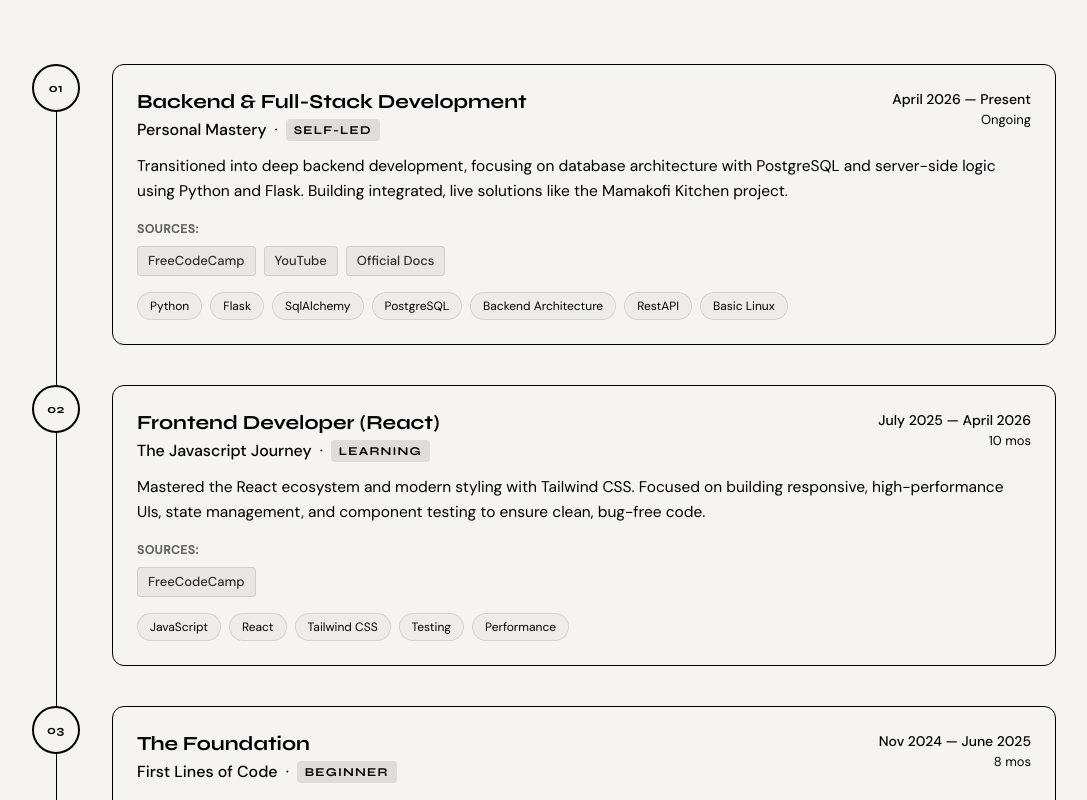
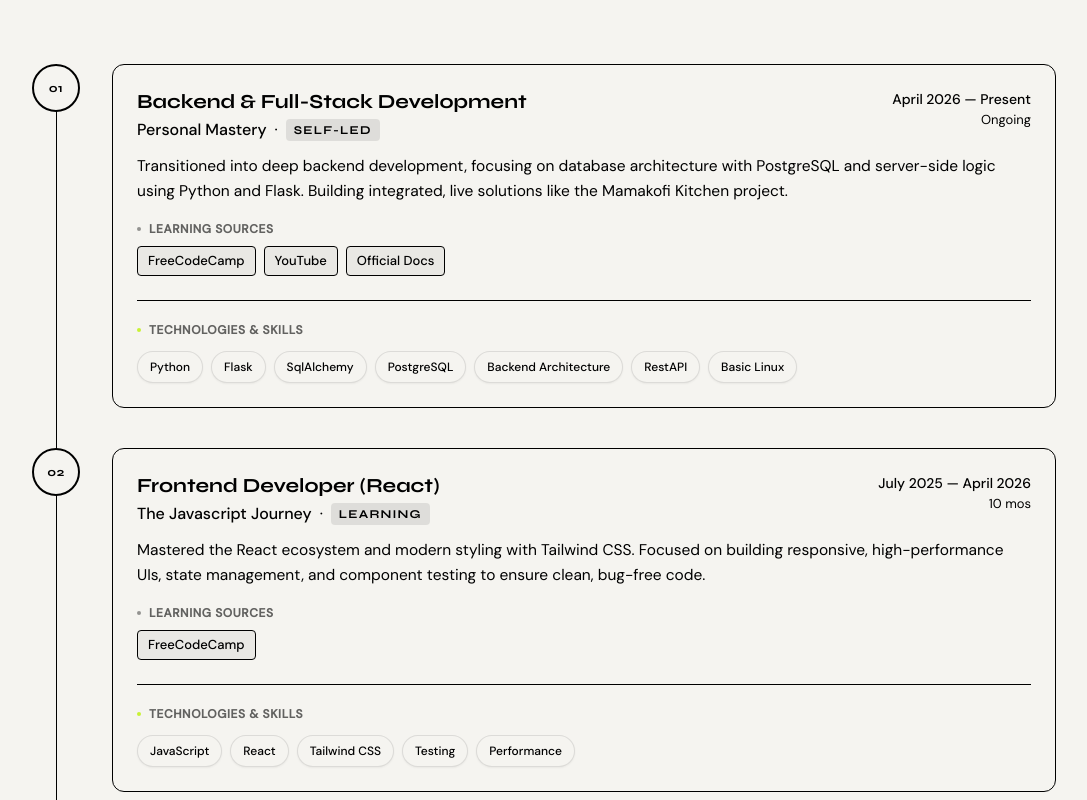
Before and after one commit to Codelearner01-mst/Personal-portfolio, a React app: page / in a window 1280 px wide. Shown: the part 2000-2800 px from the top of the page, without its empty margins (96-1183 px from the left). Built offline with nearby package versions, Linux system fonts and the light colour scheme; the HTML template or start-up script is replaced by a standard one.

Commit message:
Update Resume button and separate Tags from Sources in Experience section

```diff
--- a/src/components/sections/Experience.jsx
+++ b/src/components/sections/Experience.jsx
@@ -93,26 +93,34 @@ export default function Experience() {
                   <p className="text-[15.5px] leading-relaxed text-muted mb-4">{exp.desc}</p>
 
                   {/* Sources */}
-                  <div className="mb-4">
-                    <span className="text-[12px] font-bold uppercase tracking-wider text-muted/60 block mb-2">Sources:</span>
+                  <div className="mb-6">
+                    <span className="text-[12px] font-bold uppercase tracking-wider text-muted/60 block mb-2 flex items-center gap-2">
+                      <span className="w-1 h-1 rounded-full bg-ink/40"></span> Learning Sources
+                    </span>
                     <div className="flex flex-wrap gap-2">
                       {exp.sources.map((s) => (
-                        <span key={s} className="text-[13px] font-medium text-ink/80 bg-ink/[0.05] px-2.5 py-1 rounded border border-ink/10">
+                        <span key={s} className="text-[13px] font-medium text-ink bg-ink/5 px-2.5 py-1 rounded border border-border">
                           {s}
                         </span>
                       ))}
                     </div>
                   </div>
 
+                  {/* Skills / Tags */}
+                  <div className="pt-5 border-t border-border">
+                    <span className="text-[12px] font-bold uppercase tracking-wider text-muted/60 block mb-3 flex items-center gap-2">
+                      <span className="w-1 h-1 rounded-full bg-accent"></span> Technologies & Skills
+                    </span>
                     <div className="flex flex-wrap gap-2">
                       {exp.tags.map((t) => (
                         <span
                           key={t}
-                        className="text-[12px] px-3 py-1 rounded-full border border-ink/10 bg-ink/[0.03]"
+                          className="text-[12px] font-medium px-3 py-1.5 rounded-full border border-ink/10 bg-paper shadow-sm"
                         >
                           {t}
                         </span>
                       ))}
+                    </div>
                   </div>
                 </div>
               </div>
--- a/src/components/sections/Hero.jsx
+++ b/src/components/sections/Hero.jsx
@@ -151,11 +151,9 @@ export default function Hero() {
             Contact Me
           </Button>
           <Button
-            href={resume}
+            onClick={() => alert("Resume coming soon")}
             variant="outline"
             className="flex-1"
-            target="_blank"
-            rel="noopener noreferrer"
           >
             View Resume
           </Button>
```
Lines whose indentation alone changed are shown as unchanged.
